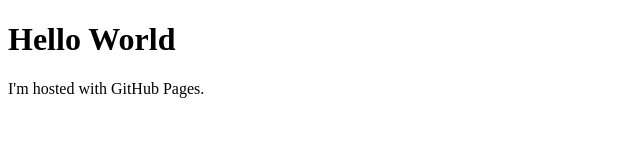
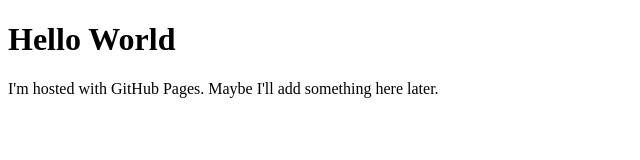
Before and after one commit to Cindanela/TerribleDocs, a plain HTML site: page index.html in a window 1280 px wide. Shown: the whole page, without its empty margins (0-640 px from the left). Drawn offline with Linux system fonts and the light colour scheme.

Commit message:
Updated Index
updated Index

```diff
--- a/index.html
+++ b/index.html
@@ -2,6 +2,6 @@
 <html>
 <body>
 <h1>Hello World</h1>
-<p>I'm hosted with GitHub Pages.</p>
+<p>I'm hosted with GitHub Pages. Maybe I'll add something here later.</p>
 </body>
 </html>
```
